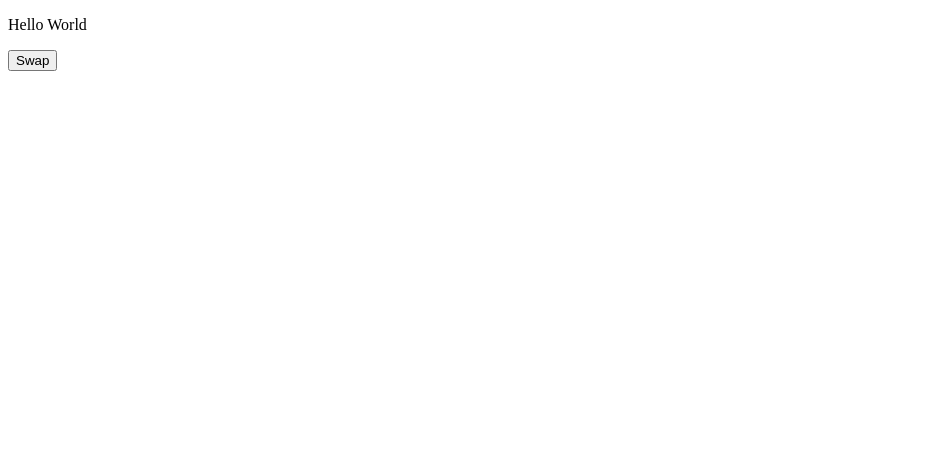
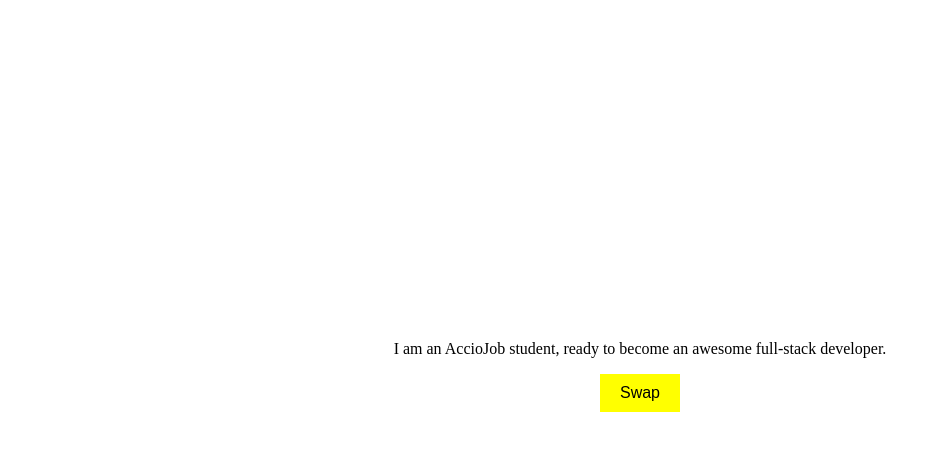
Before and after one commit to acciojob/dark-theme-RitankJaikar, a website: page main.html in a window 1280 px wide. Shown: the whole page, without its empty margins (0-936 px from the left). Drawn offline with Linux system fonts and the light colour scheme.

Commit message:
created a submission

```diff
--- a/main.html
+++ b/main.html
@@ -1,18 +1,18 @@
 <!DOCTYPE html>
- <html>
+<html>
   <head>
-    <title>
-      Dark Theme
-    </title>
+    <title>Dark Theme</title>
     <link rel="stylesheet" href="styles.css">
   </head>
   <body>
     <main>
-      <!-- html markup here -->
-      <p id="ptag">
-        Hello World
-      </p>
-      <button>Swap</button>
+      <!-- Updated HTML -->
+      <div id="app" class="day">
+        <p id="ptag">
+          I am an AccioJob student, ready to become an awesome full-stack developer.
+        </p>
+        <button id="swap" class="button_day" onclick="swapTheme()">Swap</button>
+      </div>
     </main>
     <script src="./script.js"></script>
   </body>
--- a/script.js
+++ b/script.js
@@ -1 +1,17 @@
-//your code here
+function swapTheme() {
+  const appDiv = document.getElementById("app");
+  const swapButton = document.getElementById("swap");
+
+  // Check the current theme and toggle classes
+  if (appDiv.classList.contains("day")) {
+    appDiv.classList.remove("day");
+    appDiv.classList.add("night");
+    swapButton.classList.remove("button_day");
+    swapButton.classList.add("button_night");
+  } else {
+    appDiv.classList.remove("night");
+    appDiv.classList.add("day");
+    swapButton.classList.remove("button_night");
+    swapButton.classList.add("button_day");
+  }
+}
--- a/styles.css
+++ b/styles.css
@@ -1,16 +1,39 @@
-#app{
-  height:90vh;
-}
-.night{
-  background-color: black;
-  color:white;
+#app {
+  height: 90vh;
+  display: flex;
+  flex-direction: column;
+  justify-content: center;
+  align-items: center;
+  background-color: white;
+  color: black;
+  transition: all 0.3s ease;
 }
 
-#swap{
-  outline:0;
+.day {
+  background-color: white;
+  color: black;
 }
 
-.button_night{
-  background-color:blue;
-  color:white;
+.night {
+  background-color: black;
+  color: white;
 }
+
+#swap {
+  outline: 0;
+  padding: 10px 20px;
+  border: none;
+  font-size: 16px;
+  cursor: pointer;
+  transition: all 0.3s ease;
+}
+
+.button_day {
+  background-color: yellow;
+  color: black;
+}
+
+.button_night {
+  background-color: blue;
+  color: white;
+}
```
